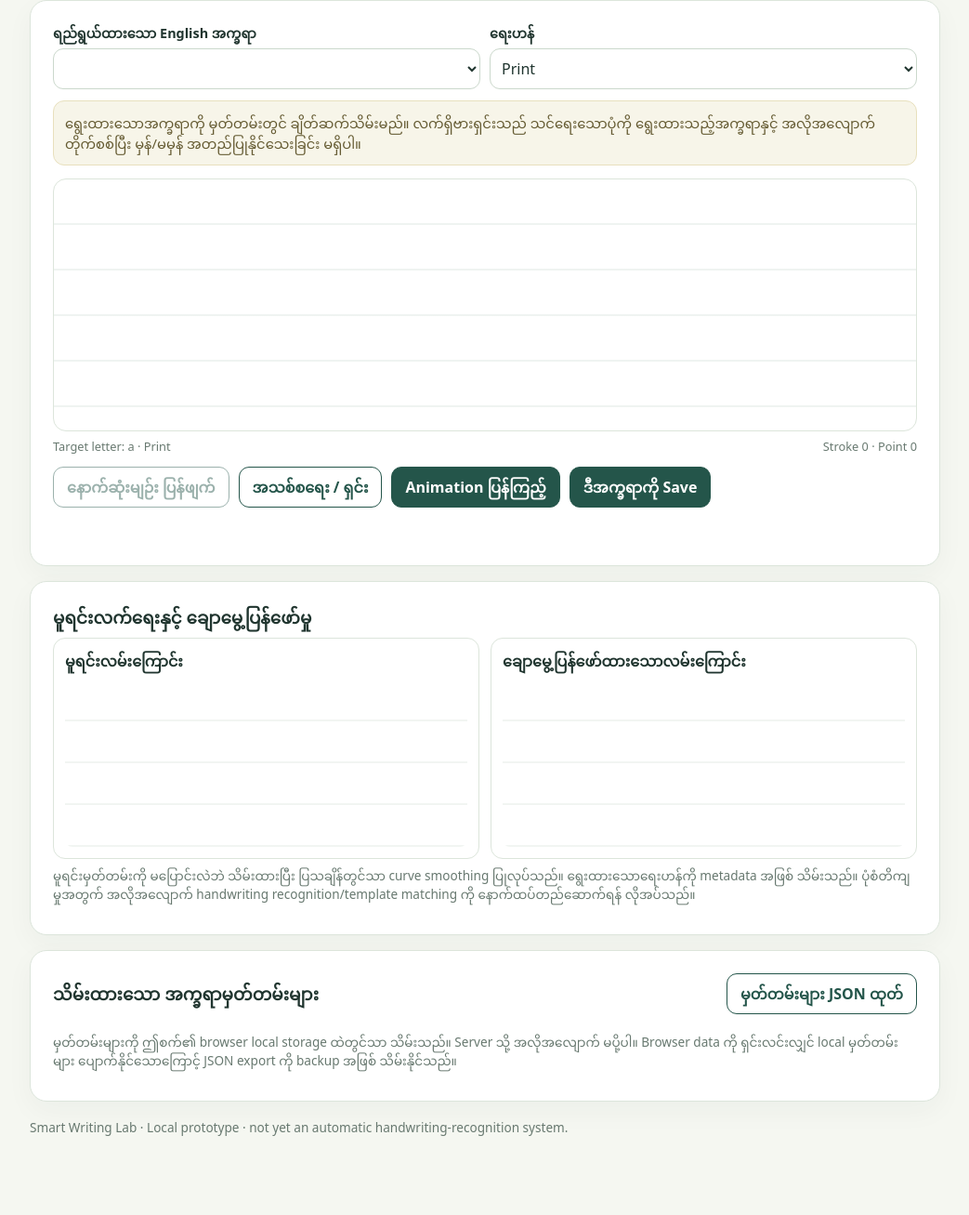
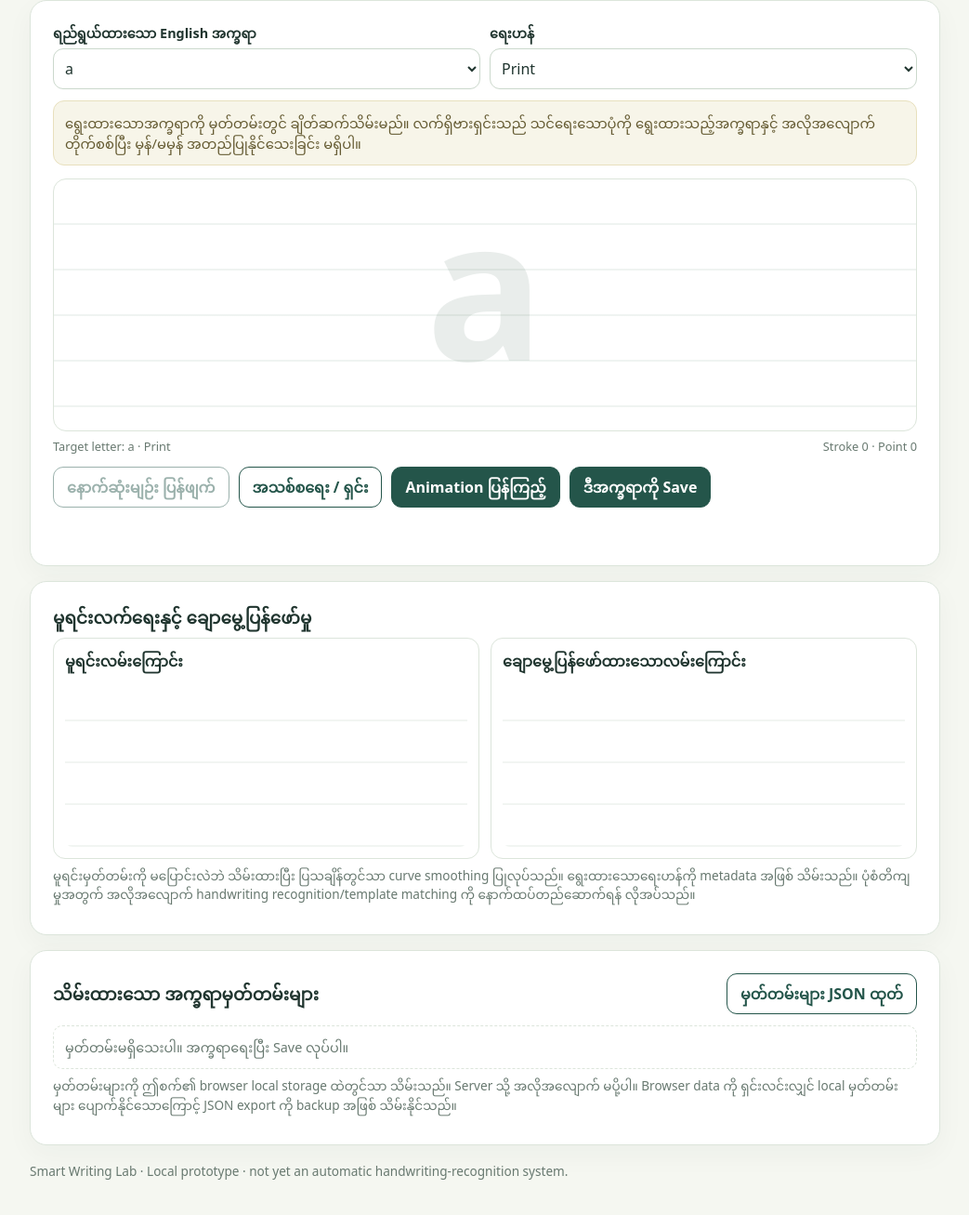
Before and after one commit to sangfa727-sketch/Learning-Everyday-, a website: page writing-lab.html in a window 1280 px wide. Shown: the part 187-1494 px from the top of the page at 93% size, without its empty margins (118-1161 px from the left). Before the commit the page ends 1466 px from the top, so only its background shows below. Drawn offline with Linux system fonts and the light colour scheme.

Commit message:
Fix newline in local storage helper

```diff
--- a/writing-lab.html
+++ b/writing-lab.html
@@ -57,7 +57,8 @@ for (const group of [{label:"Uppercase",letters:LETTERS.slice(0,26)},{label:"Low
 letterSelect.value = "a";
 let strokes = [], activeStroke = null, drawing = false, replayToken = 0, sampleStartedAt = 0;
 let captureLetter = letterSelect.value, captureStyle = styleSelect.value;
-function readSavedSamples() { try { return parseSavedSamples(localStorage.getItem(SAVED_SAMPLES_KEY)); } catch { return []; } }\nconst savedSamples = readSavedSamples();
+function readSavedSamples() { try { return parseSavedSamples(localStorage.getItem(SAVED_SAMPLES_KEY)); } catch { return []; } }
+const savedSamples = readSavedSamples();
 const clock = () => (typeof performance !== "undefined" ? performance.now() : Date.now());
 function setupCanvas(el, context) {
   const rect = el.getBoundingClientRect(), dpr = Math.max(1, Math.min(3, window.devicePixelRatio || 1));
```
